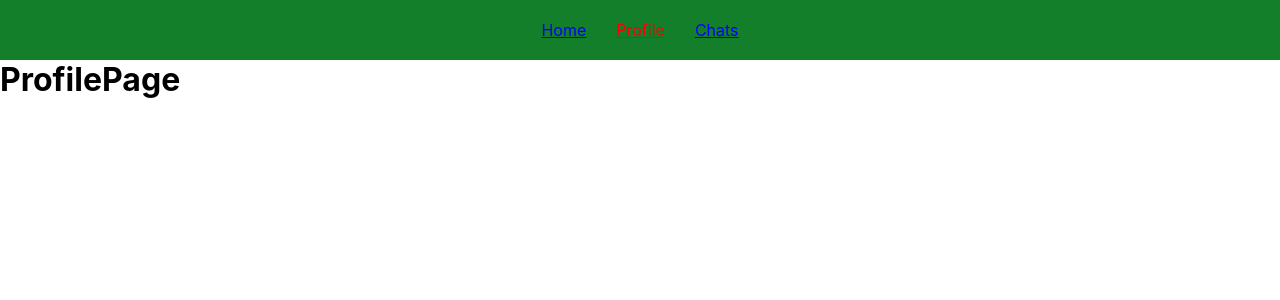
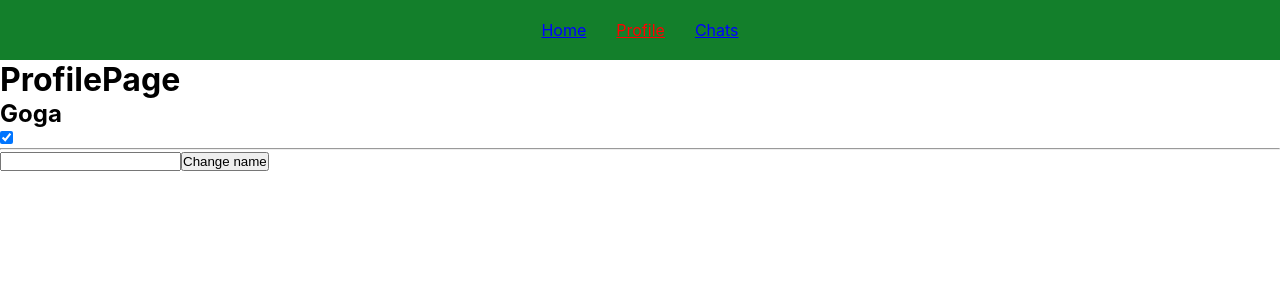
Before and after one commit to VadimKozhushko/React-course, a React (Create React App) app: page /profile in a window 1280 px wide. Shown: the top 300 px of the page. Built offline with nearby package versions, Linux system fonts and the light colour scheme.

Commit message:
hw5 compite

```diff
--- a/package.json
+++ b/package.json
@@ -11,8 +11,10 @@
     "@testing-library/user-event": "^13.5.0",
     "react": "^18.2.0",
     "react-dom": "^18.2.0",
+    "react-redux": "^8.0.5",
     "react-router-dom": "^6.4.5",
     "react-scripts": "5.0.1",
+    "redux": "^4.2.0",
     "web-vitals": "^2.1.4"
   },
   "scripts": {
--- a/src/App.js
+++ b/src/App.js
@@ -6,7 +6,8 @@
 import { ChatsPage } from './pages/ChatsPage'
 import { ChatList } from "./components/ChatList/ChatList"
 import { Page404 } from  './pages/Page404'
-
+import { Provider } from "react-redux"
+import { store } from "./store"
 
 
 
@@ -19,7 +20,7 @@
 
   return (
     <>
-
+    <Provider store={store}>
     <Routes>
       <Route path="/" element={<Header />}>
       <Route index element={<MainPage />}></Route>
@@ -33,6 +34,7 @@
       <Route path="*" element={<Page404 />} />
 
     </Routes>
+    </Provider>
     </>
 
 
--- a/src/pages/ProfilePage.jsx
+++ b/src/pages/ProfilePage.jsx
@@ -1,8 +1,62 @@
+import { useState } from "react"
+import { useSelector, useDispatch } from "react-redux"
+import * as types from '../store/profile/types'
 
 export function ProfilePage () {
+
+
+  const {showName, name} = useSelector((store) => store)
+  const [value, setValue] = useState('')
+  // const [checkBox, setCheckBox] = useState(false)
+
+  const dispatch = useDispatch()
+
+
+
+  const hendleChange = () => {
+    dispatch({type: types.CHANGE_NAME, payload: value})
+    // console.log(value)
+    setValue('')
+  }
+
+  const handleCheckbox = ({target}) => {
+
+    if (target.checked) {
+      dispatch({type: types.CHECKED, payload: true})
+  } else {
+      dispatch({type: types.CHECKED, payload: false})
+  }
+
+
+  }
+
+
+
   return (
     <>
     <h1>ProfilePage</h1>
+
+
+    {showName && <h2>{name}</h2>}
+
+    <input
+     type="checkbox"
+     checked={showName}
+     onChange={handleCheckbox} />
+
+
+
+
+    <hr />
+
+
+    <input
+      type="text"
+      value={value}
+      onChange={(e) => setValue(e.target.value)}
+    />
+    <button onClick={hendleChange} >Change name</button>
+
     </>
 
 
--- /dev/null
+++ b/src/store/index.js
@@ -0,0 +1,8 @@
+import {createStore, compose } from 'redux';
+import { profileReducer } from './profile/reducer';
+
+
+const composeEnhancers = window.__REDUX_DEVTOOLS_EXTENSION_COMPOSE__ || compose;
+
+
+export const store = createStore(profileReducer, composeEnhancers())
--- /dev/null
+++ b/src/store/profile/reducer.js
@@ -0,0 +1,32 @@
+import * as types from './types'
+
+
+const initialState = {
+  name: 'Goga',
+  showName: true
+}
+
+
+export const profileReducer = (state = initialState, action) => {
+  const {type, payload} = action
+  switch (type) {
+    case types.CHANGE_NAME:
+      return {
+        ...state,
+        name: payload
+      }
+    case types.CHECKED:
+      return {
+        ...state,
+        showName: payload
+      }
+
+
+
+
+
+    default:
+      return state
+  }
+
+}
--- /dev/null
+++ b/src/store/profile/types.js
@@ -0,0 +1,3 @@
+export const CHANGE_NAME = 'CHANGE_NAME'
+
+export const CHECKED = 'CHECKED'
```
Also changed, not shown: src/store/profile/actions.js (added), 1 other file (tests, documents, lock files or other folders).
